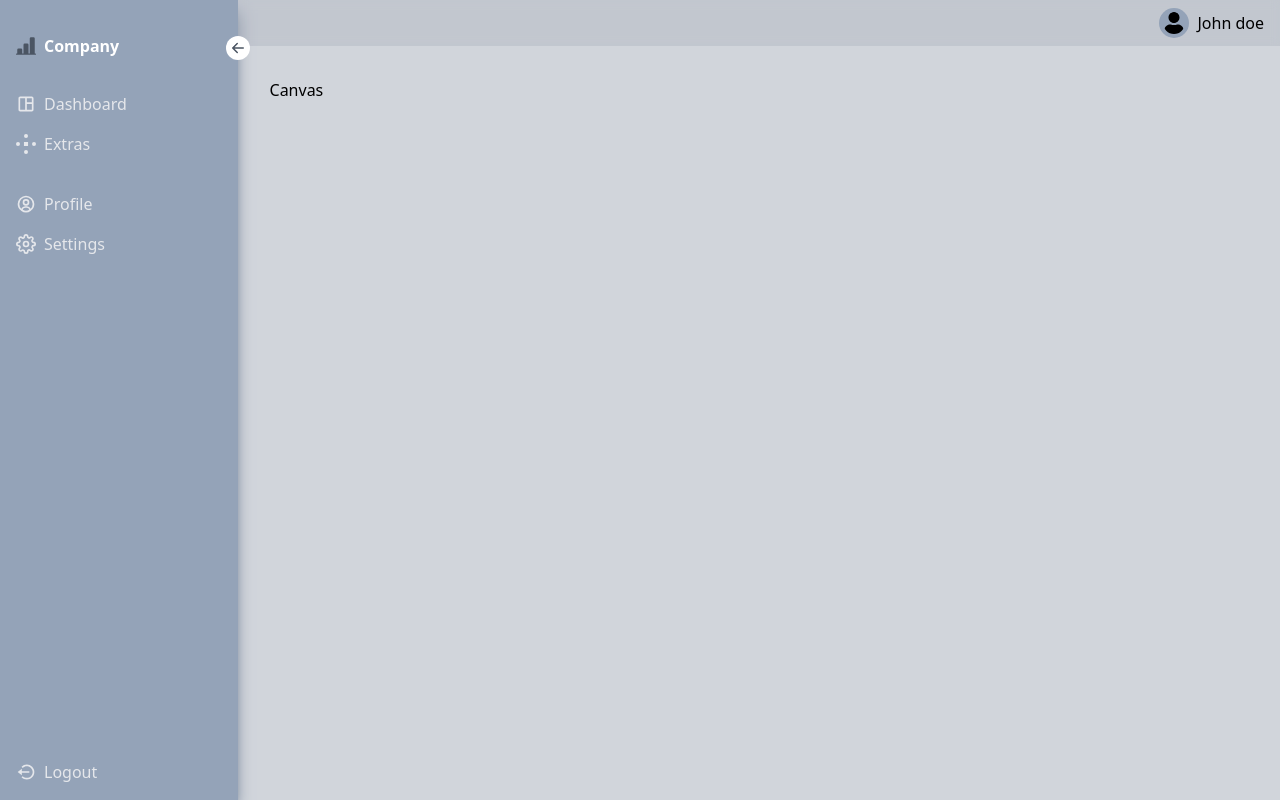
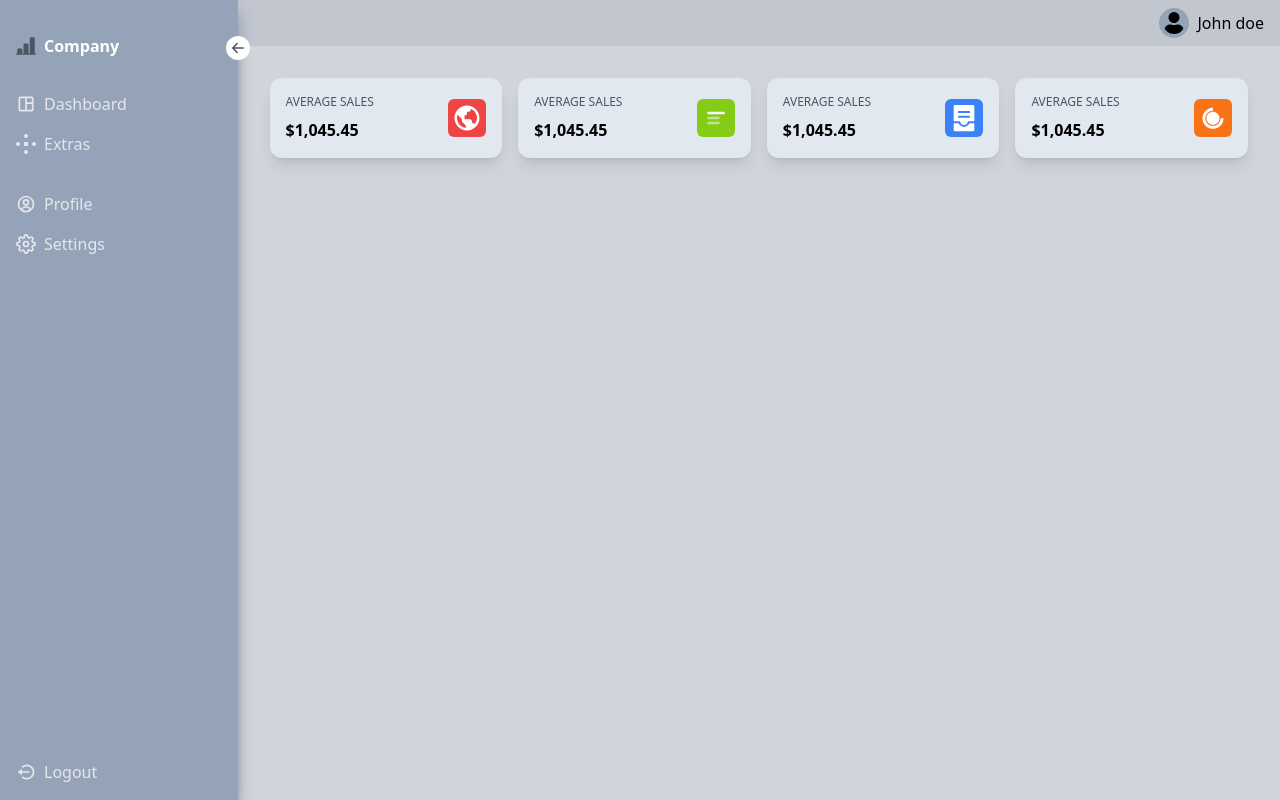
Before and after one commit to juanrb/my-portfolio, a Next.js app: page / in a window 1280 px wide. Built offline with nearby package versions, Linux system fonts and the light colour scheme.

Commit message:
cards mockup

```diff
--- a/components/layout/Canvas/index.tsx
+++ b/components/layout/Canvas/index.tsx
@@ -1,8 +1,10 @@
-type Props = {}
+type Props = {
+	children: React.ReactNode
+}
 
-const Canvas = (props: Props) => {
+const Canvas = ({ children }: Props) => {
 	return (
-		<div className="p-8 font-light">Canvas</div>
+		<div className="p-8 font-light">{children}</div>
 	)
 }
 
--- /dev/null
+++ b/components/wrappers/Card/index.tsx
@@ -0,0 +1,11 @@
+type Props = {
+	children: React.ReactNode
+}
+
+const Card = ({ children }: Props) => {
+	return (
+		<div className="p-4 bg-slate-200 shadow-lg flex w-full h-20 rounded-xl items-center justify-between">{children}</div>
+	)
+}
+
+export default Card
--- a/pages/index.tsx
+++ b/pages/index.tsx
@@ -1,7 +1,14 @@
 import Head from 'next/head'
+import { BiWorld } from 'react-icons/bi'
+import { CgRowFirst } from 'react-icons/cg'
+import { AiFillContainer } from 'react-icons/ai'
+import { DiCssdeck } from 'react-icons/di'
+
+
 import Canvas from '../components/layout/Canvas'
 import SidebarNav from '../components/layout/SidebarNav'
 import TopHeader from '../components/layout/TopHeader'
+import Card from '../components/wrappers/Card'
 
 export default function Home() {
   return (
@@ -17,7 +24,38 @@ export default function Home() {
         <SidebarNav />
         <div className='flex flex-col w-full'>
           <TopHeader />
-          <Canvas />
+          <Canvas>
+            <div className='grid grid-cols-4 gap-4'>
+              <Card>
+                <div className='grid grid-col gap-2'>
+                  <span className='uppercase text-xs text-gray-600'>AVERAGE SALES</span>
+                  <span className='font-semibold'>$1,045.45</span>
+                </div>
+                <div className='bg-red-500 p-1 rounded-md'><BiWorld className=' text-white text-3xl' /></div>
+              </Card>
+              <Card>
+                <div className='grid grid-col gap-2'>
+                  <span className='uppercase text-xs text-gray-600'>AVERAGE SALES</span>
+                  <span className='font-semibold'>$1,045.45</span>
+                </div>
+                <div className='bg-lime-500 p-1 rounded-md'><CgRowFirst className=' text-white text-3xl' /></div>
+              </Card>
+              <Card>
+                <div className='grid grid-col gap-2'>
+                  <span className='uppercase text-xs text-gray-600'>AVERAGE SALES</span>
+                  <span className='font-semibold'>$1,045.45</span>
+                </div>
+                <div className='bg-blue-500 p-1 rounded-md'><AiFillContainer className=' text-white text-3xl' /></div>
+              </Card>
+              <Card>
+                <div className='grid grid-col gap-2'>
+                  <span className='uppercase text-xs text-gray-600'>AVERAGE SALES</span>
+                  <span className='font-semibold'>$1,045.45</span>
+                </div>
+                <div className='bg-orange-500 p-1 rounded-md'><DiCssdeck className=' text-white text-3xl' /></div>
+              </Card>
+            </div>
+          </Canvas>
         </div>
       </div>
 
```
